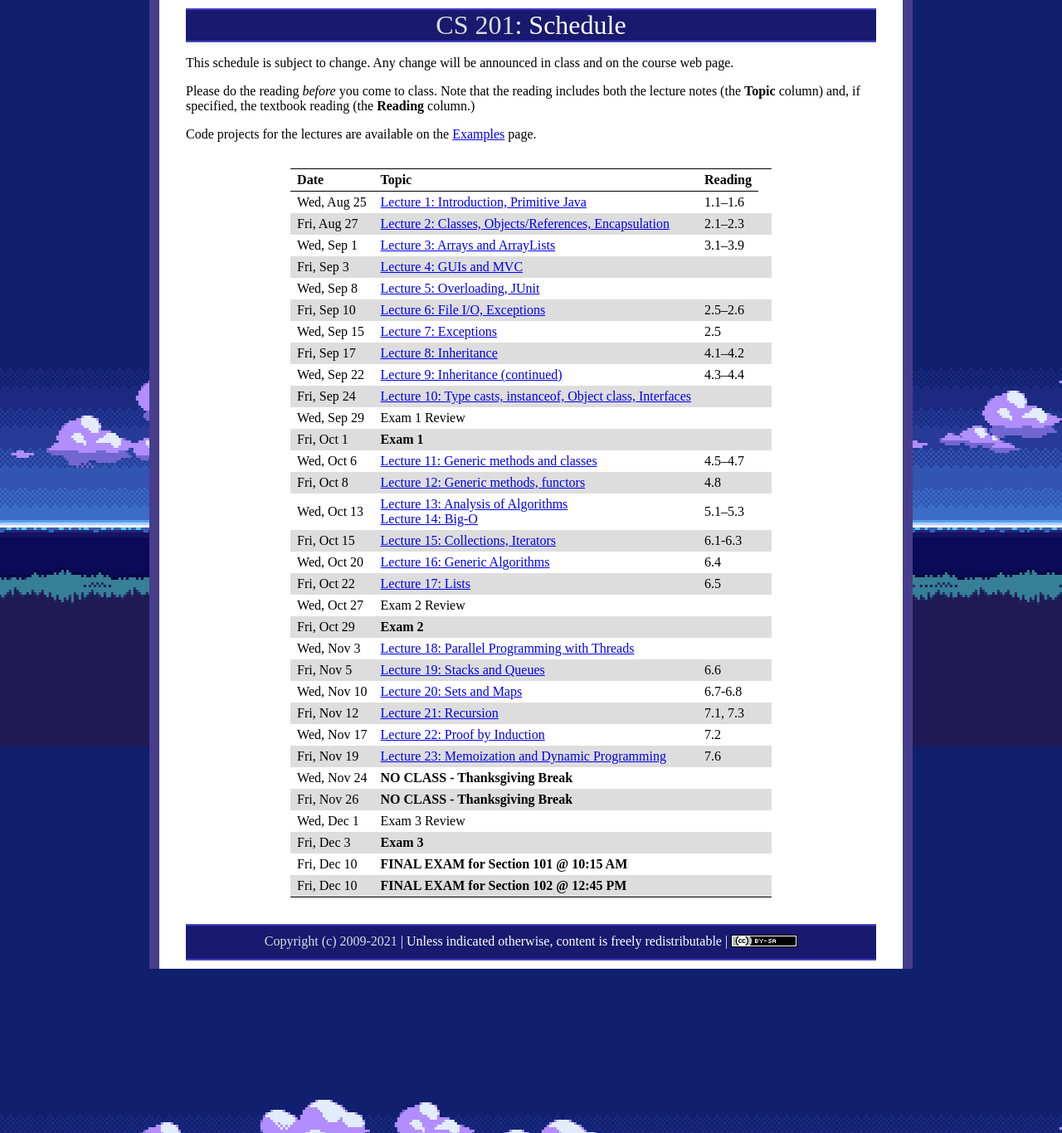
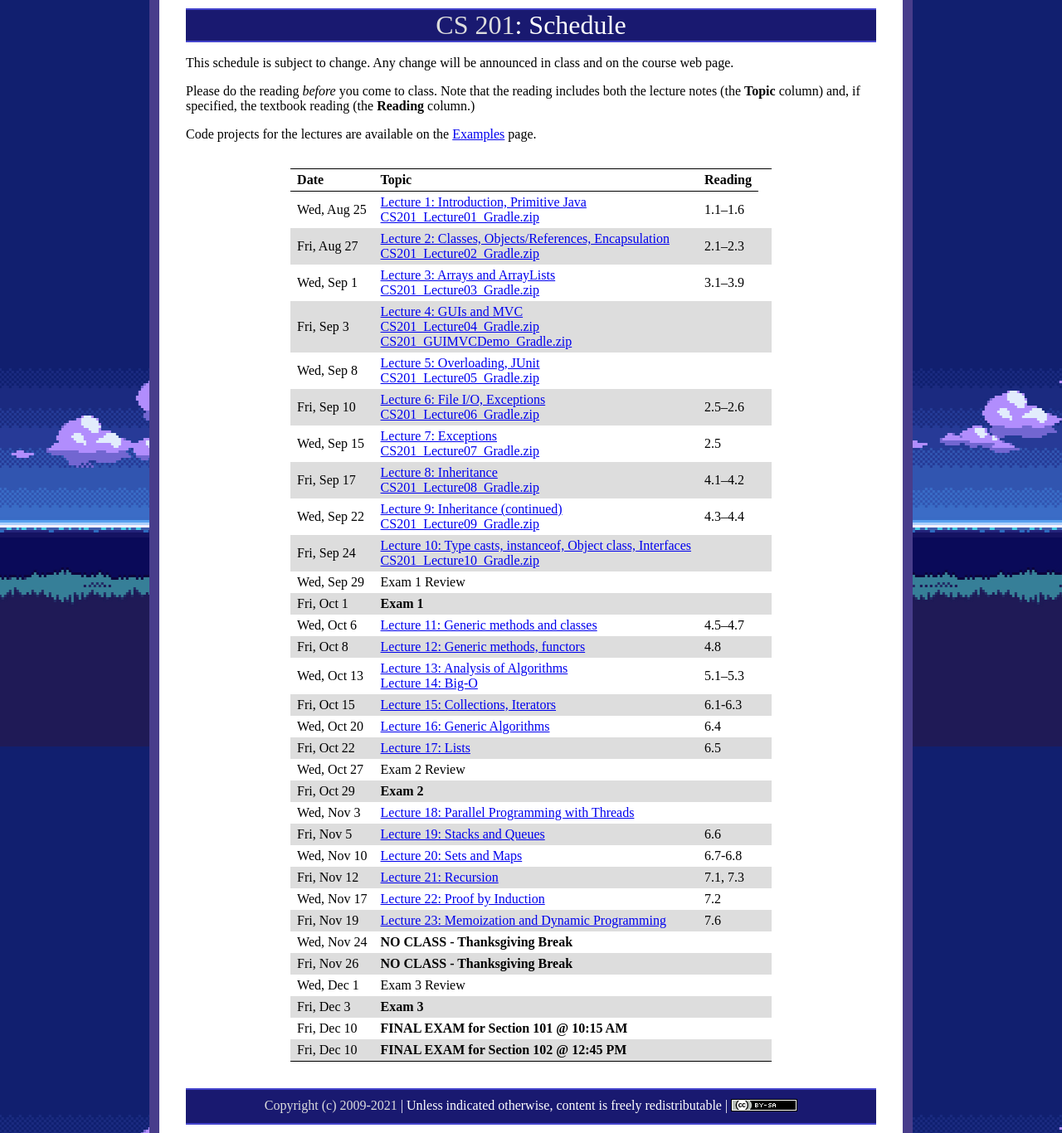
Before and after one commit to ycpcs/cs201-fall2021, a Jekyll site: the page built from schedule.md, in a window 1280 px wide. Shown: the whole page at 83% size. Built offline with Jekyll 4.4.1, drawn with Linux system fonts in a browser that asks for light colours.

Commit message:
update examples
update examples

```diff
--- a/js/AACONFIG-scheduleInfo.js
+++ b/js/AACONFIG-scheduleInfo.js
@@ -2,50 +2,50 @@
 
 courseInfo.classPeriods = [
 	{
-		topic: new Topic("Lecture 1: Introduction, Primitive Java", "lectures/lecture01.html"),
+		topic: new DoubleTopic("Lecture 1: Introduction, Primitive Java", "lectures/lecture01.html","CS201_Lecture01_Gradle.zip", "examples/CS201_Lecture01_Gradle.zip"),
 		reading: "1.1&ndash;1.6",
 		lab: new NumberedLabGradle(1, "Dog Years")
 	},
 	{
-		topic: new Topic("Lecture 2: Classes, Objects/References, Encapsulation", "lectures/lecture02.html"),
+		topic: new DoubleTopic("Lecture 2: Classes, Objects/References, Encapsulation", "lectures/lecture02.html","CS201_Lecture02_Gradle.zip", "examples/CS201_Lecture02_Gradle.zip"),
 		reading: "2.1&ndash;2.3",
 		lab: new NumberedLabGradle(2, "Coins class")
 	},
 	{
-		topic: new Topic("Lecture 3: Arrays and ArrayLists", "lectures/lecture03.html"),
+		topic: new DoubleTopic("Lecture 3: Arrays and ArrayLists", "lectures/lecture03.html", "CS201_Lecture03_Gradle.zip", "examples/CS201_Lecture03_Gradle.zip"),
 		reading: "3.1&ndash;3.9",
 		lab: new NumberedLabGradle(3, "Arrays and ArrayLists")
 	},
 	{
-		topic: new Topic("Lecture 4: GUIs and MVC", "lectures/lecture04.html"),
+		topic: new TripleTopic("Lecture 4: GUIs and MVC", "lectures/lecture04.html", "CS201_Lecture04_Gradle.zip", "examples/CS201_Lecture04_Gradle.zip", "CS201_GUIMVCDemo_Gradle.zip","examples/CS201_GUIMVCDemo_Gradle.zip"),
 		lab: new NumberedLabGradle(4, "Drag and Drop GUI")
 	},
 	{
-		topic: new Topic("Lecture 5: Overloading, JUnit", "lectures/lecture05.html"),
+		topic: new DoubleTopic("Lecture 5: Overloading, JUnit", "lectures/lecture05.html", "CS201_Lecture05_Gradle.zip", "examples/CS201_Lecture05_Gradle.zip"),
 		lab: new NumberedLabGradle(5, "Testing Overloaded Constructors")
 	},
  	{
- 		topic: new Topic("Lecture 6: File I/O, Exceptions", "lectures/lecture06.html"),
+ 		topic: new DoubleTopic("Lecture 6: File I/O, Exceptions", "lectures/lecture06.html", "CS201_Lecture06_Gradle.zip","examples/CS201_Lecture06_Gradle.zip"),
  		reading: "2.5&ndash;2.6",
  		lab: new NumberedLabGradle(6, "Text File I/O")
  	},
  	{
- 		topic: new Topic("Lecture 7: Exceptions", "lectures/lecture07.html"),
+ 		topic: new DoubleTopic("Lecture 7: Exceptions", "lectures/lecture07.html", "CS201_Lecture07_Gradle.zip", "examples/CS201_Lecture07_Gradle.zip"),
  		reading: "2.5",
  		lab: new NumberedLabGradle(7, "Exceptions")
  	},
  	{
- 		topic: new Topic("Lecture 8: Inheritance", "lectures/lecture08.html"),
+ 		topic: new DoubleTopic("Lecture 8: Inheritance", "lectures/lecture08.html", "CS201_Lecture08_Gradle.zip","examples/CS201_Lecture08_Gradle.zip"),
  		reading: "4.1&ndash;4.2",
  		lab: new NumberedLabGradle(8, "Inheritance and Polymorphism")
  	},
  	{
- 		topic: new Topic("Lecture 9: Inheritance (continued)", "lectures/lecture09.html"),
+ 		topic: new DoubleTopic("Lecture 9: Inheritance (continued)", "lectures/lecture09.html", "CS201_Lecture09_Gradle.zip","examples/CS201_Lecture09_Gradle.zip"),
  		reading: "4.3&ndash;4.4",
  		lab: new NumberedLabGradle(9, "Inheriting Fields and Methods")
  	},
  	{
- 		topic: new Topic("Lecture 10: Type casts, instanceof, Object class, Interfaces", "lectures/lecture10.html"),
+ 		topic: new DoubleTopic("Lecture 10: Type casts, instanceof, Object class, Interfaces", "lectures/lecture10.html", "CS201_Lecture10_Gradle.zip","examples/CS201_Lecture10_Gradle.zip"),
  		lab: new NumberedLabGradle(10, "Comparable, Sorting")
  	},
  	{
```
Also changed, not shown: examples/index.md (+6 -0 lines), 7 other files.
